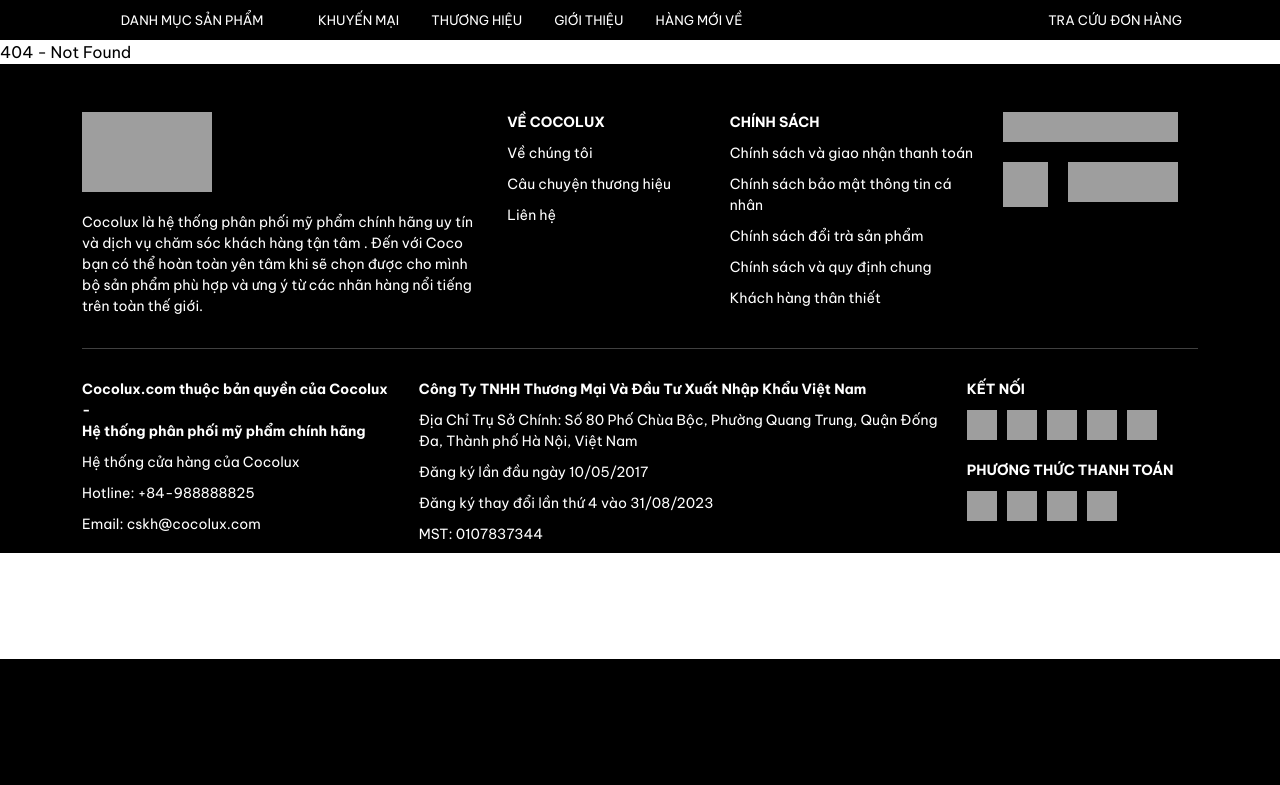
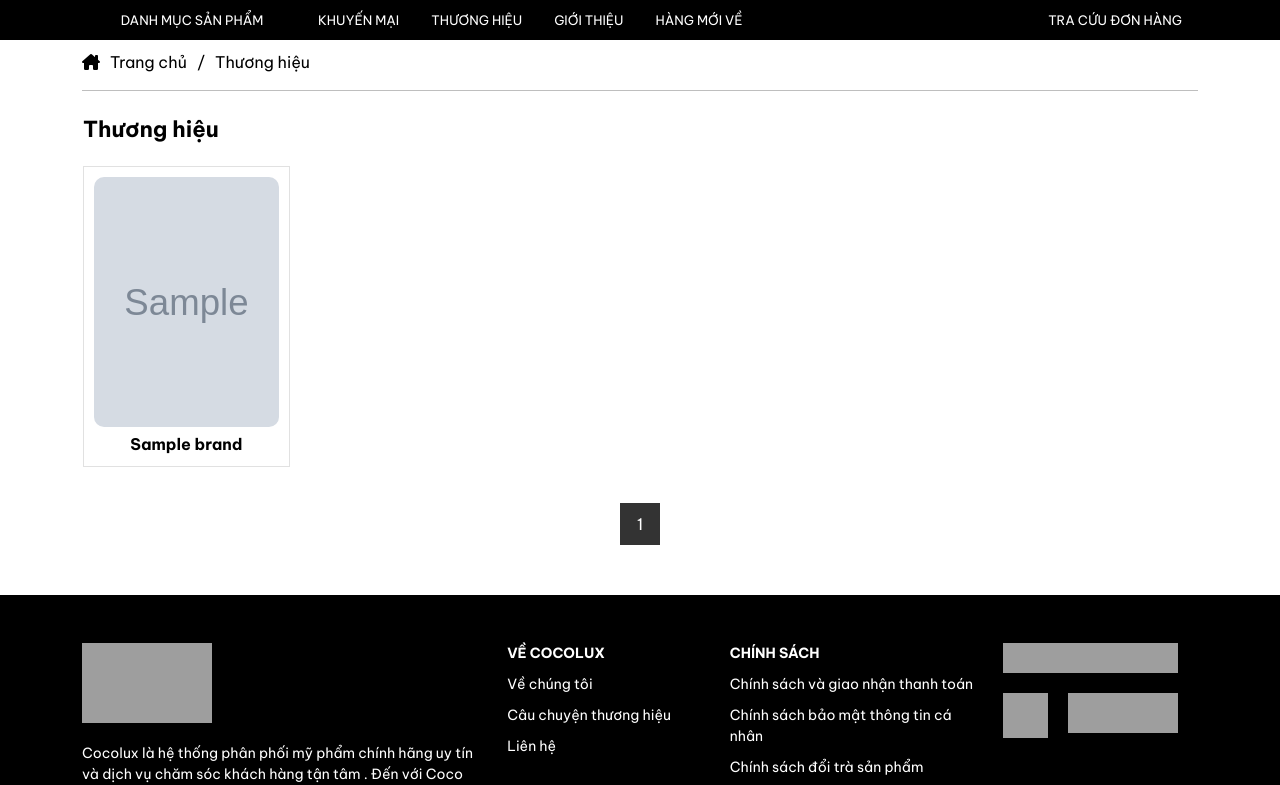
Before and after one commit to iamtuann/my-pham-cocolux, a PHP site: page /my-pham-cocolux/?page=thuong-hieu in a window 1280 px wide. Shown: the part 141-926 px from the top of the page. Before the commit the page ends 800 px from the top, so only its background shows below. Run offline with PHP 8.4, Linux system fonts and the light colour scheme; tables that the repository leaves empty or names only in its code hold one stand-in row (values such as "Sample post"); grey boxes marked "Sample" are stand-in pictures; some libraries are stand-ins or nearby versions; grey boxes are pictures that could not be loaded.

Commit message:
Du commit

```diff
--- /dev/null
+++ b/assets/css/user/brand.css
@@ -0,0 +1,92 @@
+.wp-brands {
+    margin-bottom: 50px;
+}
+
+.brands {
+    background-color: white;
+    border: 1px solid white;
+}
+
+.brands-nav {
+    display: flex;
+    padding-top: 10px;
+}
+
+.home-page-link {
+    display: flex;
+    gap: 10px;
+    align-items: center;
+}
+
+.slash {
+    margin-left: 10px;
+    margin-right: 10px;
+}
+
+.brands-nav a {
+    text-decoration: none;
+    color: black;
+}
+
+.brands-hr {
+    height: 2px;
+    background-color: rgb(255, 255, 255);
+    margin-bottom: 10px;
+}
+
+.brands-title {
+    font-size: 22px;
+    font-weight: 700;
+    padding: 10px 0 20px 0;
+}
+
+
+.list-brands {
+    display: grid;
+    grid-template-columns: repeat(5, 1fr);
+    gap: 20px;
+}
+
+.wp-brand-item {
+    border: 1px solid rgb(225, 225, 225);
+    padding: 10px;
+}
+
+.brand-img {
+    border-radius: 10px;
+    width: 100%;
+    height: 250px;
+    object-fit: cover;
+}
+
+.brand-name {
+    color: #000000;
+    font-size: 16px;
+    font-weight: 700;
+    margin-top: 5px;
+    text-align: center;
+}
+
+.pagination {
+    display: flex;
+    justify-content: center;
+    margin-top: 35px;
+}
+
+.pagination a {
+    margin: 0 5px;
+    padding: 8px 16px;
+    text-decoration: none;
+    color: #333;
+    border: 1px solid #ddd;
+}
+
+.pagination a.active {
+    background-color: #333;
+    color: #fff;
+    border-color: #333;
+}
+
+.pagination a:hover {
+    background-color: #ddd;
+}
--- a/layouts/user/header.php
+++ b/layouts/user/header.php
@@ -85,7 +85,7 @@
                 <a href="" class="nav-link">Khuyến mại</a>
             </li>
             <li class="nav-item">
-                <a href="" class="nav-link">Thương hiệu</a>
+                <a href="?page=thuong-hieu" class="nav-link">Thương hiệu</a>
             </li>
             <li class="nav-item">
                 <a href="" class="nav-link">Giới thiệu</a>
--- a/layouts/user/list_brand.php
+++ b/layouts/user/list_brand.php
@@ -8,7 +8,7 @@
 	<div class="wp-brands">
 		<div class="d-flex justify-content-between">
 			<h3 class="title">THƯƠNG HIỆU NỔI BẬT</h3>
-			<a class="view-all" href="?page=brands">XEM TẤT CẢ</a>
+			<a class="view-all" href="?page=thuong-hieu">XEM TẤT CẢ</a>
 		</div>
 		<div class="list-brands">
 			<?php
--- /dev/null
+++ b/views/brand.php
@@ -0,0 +1,68 @@
+<link rel="stylesheet" href="assets/css/user/brand.css">
+
+<?php
+	$numbers_per_page = 15;
+	if (isset($_GET['page-number']) && is_numeric($_GET['page-number'])) {
+		$current_page = (int) $_GET['page-number'];
+	} else {
+		$current_page = 1;
+	}
+
+	$offset = ($current_page - 1) * $numbers_per_page;
+
+	$total_records_sql = "SELECT COUNT(*) FROM brand";
+	$total_records_result = mysqli_query($connect, $total_records_sql);
+	$total_records = mysqli_fetch_array($total_records_result)[0];
+
+	$total_pages = ceil($total_records / $numbers_per_page);
+
+	$sql_brand = "SELECT * FROM brand ORDER BY name ASC LIMIT $offset, $numbers_per_page";
+	$query_brand = mysqli_query($connect, $sql_brand);
+?>
+<div class="wp-brands">
+	<div class="container">
+		<div class="brands-nav">
+			<a class="home-page-link" href="/my-pham-cocolux">
+				<i class="fa-solid fa-house-chimney"></i>
+				<div>Trang chủ</div>
+			</a>
+			<div class="slash">/</div>
+			<a href="?page=thuong-hieu">Thương hiệu</a>
+		</div>
+	</div>
+	<div class="container">
+		<hr class="brands-hr">
+	</div>
+	<div class="container">
+		<div class="brands">
+			<div class="brands-title">Thương hiệu</div>
+			<div class="list-brands">
+				<?php
+				while ($row2 = mysqli_fetch_array($query_brand)) {
+				?>
+					<div class="wp-brand-item">
+						<a style="text-decoration: none; " href="">
+							<img class="brand-img" src=<?= $row2['image'] ?>>
+							<div class="brand-name"><?= $row2['name'] ?></div>
+						</a>
+					</div>
+				<?php
+				}
+				?>
+			</div>
+		</div>
+	</div>
+	<div class="container">
+		<div class="pagination">
+			<?php if ($current_page > 1): ?>
+				<a href="?page=thuong-hieu&page-number=<?= $current_page - 1 ?>"><i class="fa-solid fa-arrow-left"></i></a>
+			<?php endif; ?>
+			<?php for ($page = 1; $page <= $total_pages; $page++): ?>
+				<a href="?page=thuong-hieu&page-number=<?= $page ?>" class="<?= ($current_page == $page) ? 'active' : '' ?>"><?= $page ?></a>
+			<?php endfor; ?>
+			<?php if ($current_page < $total_pages): ?>
+				<a href="?page=thuong-hieu&page-number=<?= $current_page + 1 ?>"><i class="fa-solid fa-arrow-right"></i></a>
+			<?php endif; ?>
+		</div>
+	</div>
+</div>
--- a/views/template.php
+++ b/views/template.php
@@ -23,6 +23,9 @@
       case 'info':
         include('views/info.php');
         break;
+      case 'thuong-hieu':
+        include('views/brand.php');
+        break;
     default:
       require 'views/errors/404.php';
       break;
```
